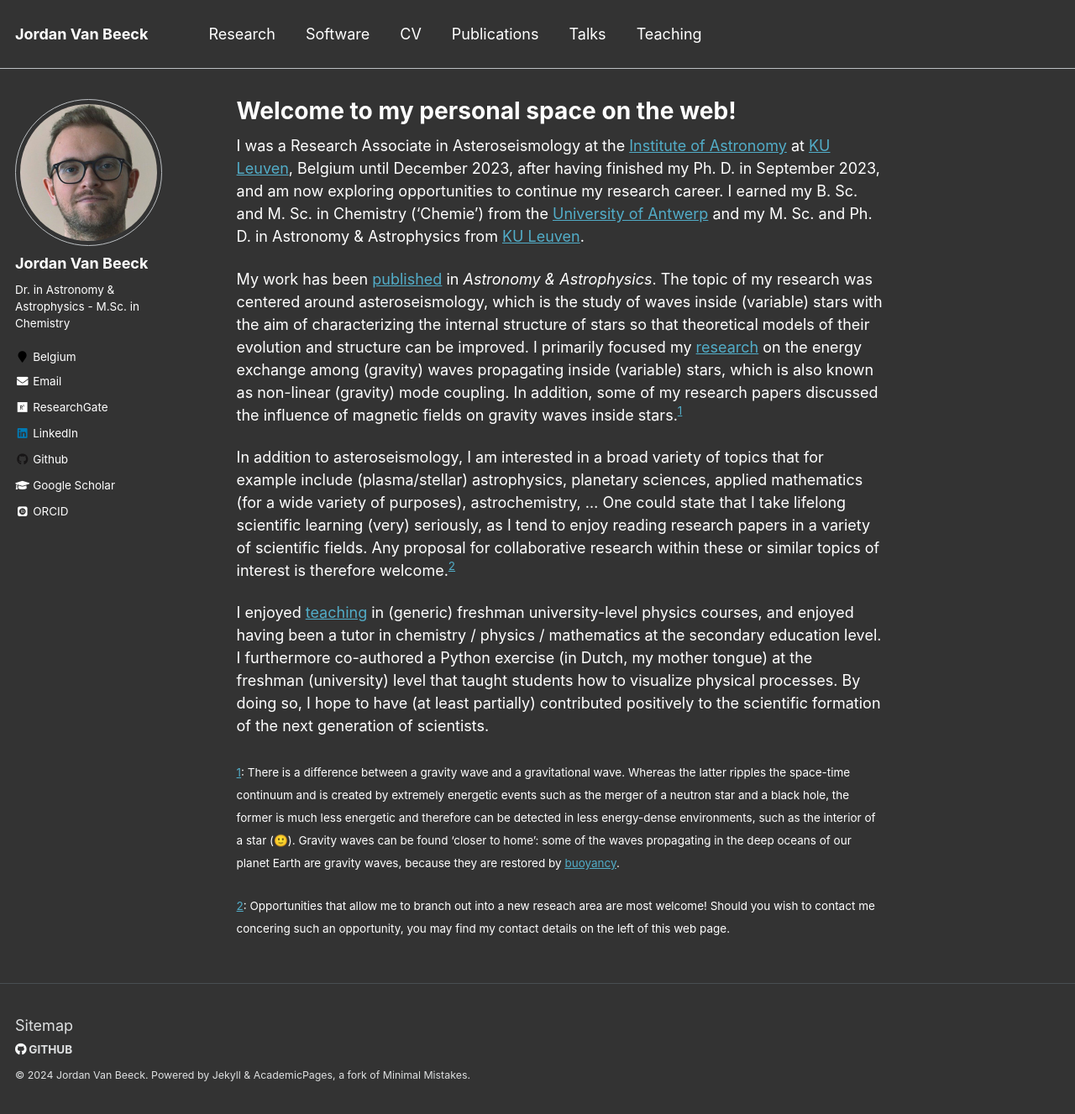
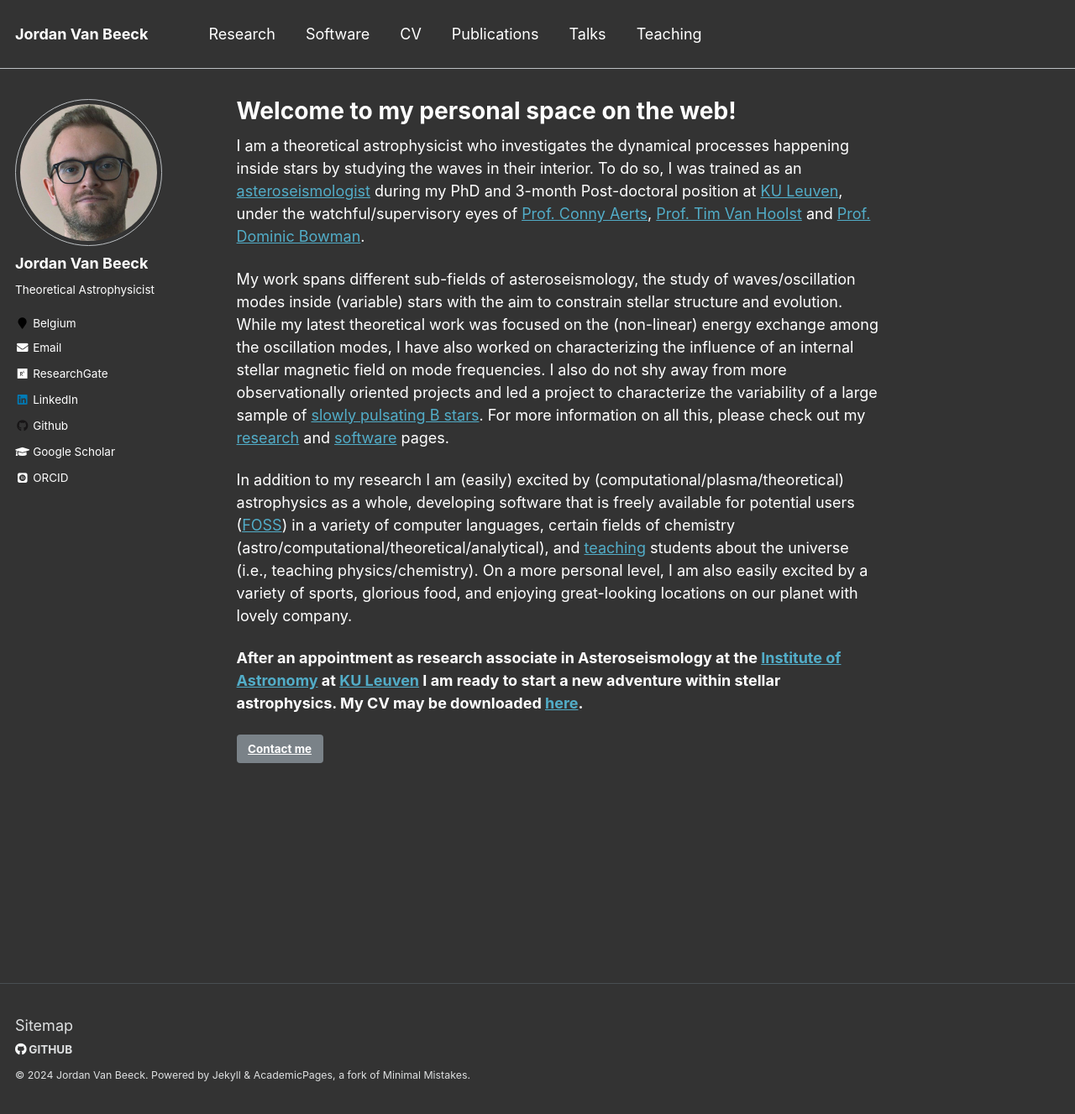
Before and after one commit to JVB11/jvb11.github.io, a Jekyll site: the page built from _pages/about.md, in a window 1280 px wide and 1327 px high. Shown: the whole window at 84% size. Built offline with Jekyll 4.4.1, drawn with Linux system fonts in a browser that asks for light colours; emoji names are drawn with the system emoji font; some web fonts are replaced.

Commit message:
adjust bio and change about page

```diff
--- a/_config.yml
+++ b/_config.yml
@@ -82,7 +82,7 @@
 author:
   name             : "Jordan Van Beeck"
   avatar           : "Jordan.jpg"
-  bio              : "Dr. in Astronomy & Astrophysics - M.Sc. in Chemistry"
+  bio              : "Theoretical Astrophysicist"
   location         : "Belgium"
   employer         :
   pubmed           :
--- a/_pages/about.md
+++ b/_pages/about.md
@@ -8,17 +8,32 @@
   - /about.html
 ---
 
-I was a Research Associate in Asteroseismology at the [Institute of Astronomy](https://fys.kuleuven.be/ster) at [KU Leuven](https://www.kuleuven.be/english/), Belgium until December 2023, after having finished my Ph. D. in September 2023, and am now exploring opportunities to continue my research career. I earned my B. Sc. and M. Sc. in Chemistry ('Chemie') from the [University of Antwerp](https://www.uantwerpen.be/en/) and my M. Sc. and Ph. D. in Astronomy & Astrophysics from [KU Leuven](https://www.kuleuven.be/english/).
+I am a theoretical astrophysicist who investigates the dynamical processes happening inside stars by studying the waves in their interior.
+To do so, I was trained as an [asteroseismologist](https://en.wikipedia.org/wiki/Asteroseismology) during my PhD and 3-month Post-doctoral position at [KU Leuven](https://www.kuleuven.be/english/), under the watchful/supervisory eyes of [Prof. Conny Aerts](https://fys.kuleuven.be/ster/staff/conny-aerts), [Prof. Tim Van Hoolst](https://www.kuleuven.be/wieiswie/en/person/00012864) and [Prof. Dominic Bowman](https://dbowman234.github.io).
 
-My work has been [published](https://jvb11.github.io/publications) in *Astronomy & Astrophysics*. The topic of my research was centered around asteroseismology, which is the study of waves inside (variable) stars with the aim of characterizing the internal structure of stars so that theoretical models of their evolution and structure can be improved. I primarily focused my [research](https://jvb11.github.io/research) on the energy exchange among (gravity) waves propagating inside (variable) stars, which is also known as non-linear (gravity) mode coupling. In addition, some of my research papers discussed the influence of magnetic fields on gravity waves inside stars.<sup id="a1">[1](#fn1)</sup>
+My work spans different sub-fields of asteroseismology, the study of waves/oscillation modes inside (variable) stars with the aim to constrain stellar structure and evolution.
+While my latest theoretical work was focused on the (non-linear) energy exchange among the oscillation modes, I have also worked on characterizing the influence of an internal stellar magnetic field on mode frequencies.
+I also do not shy away from more observationally oriented projects and led a project to characterize the variability of a large sample of [slowly pulsating B stars](https://en.wikipedia.org/wiki/Slowly_pulsating_B-type_star).
+For more information on all this, please check out my [research](https://jvb11.github.io/research) and [software](https://jvb11.github.io/software) pages.
 
-In addition to asteroseismology, I am interested in a broad variety of topics that for example include (plasma/stellar) astrophysics, planetary sciences, applied mathematics (for a wide variety of purposes), astrochemistry, ...
+In addition to my research I am (easily) excited by (computational/plasma/theoretical) astrophysics as a whole, developing software that is freely available for potential users ([FOSS](https://en.wikipedia.org/wiki/Free_and_open-source_software)) in a variety of computer languages, certain fields of chemistry (astro/computational/theoretical/analytical), and [teaching](https://jvb11.github.io/teaching) students about the universe (i.e., teaching physics/chemistry).
+On a more personal level, I am also easily excited by a variety of sports, glorious food, and enjoying great-looking locations on our planet with lovely company.
+
+**After an appointment as research associate in Asteroseismology at the [Institute of Astronomy](https://fys.kuleuven.be/ster) at [KU Leuven](https://www.kuleuven.be/english/) I am ready to start a new adventure within stellar astrophysics. My CV may be downloaded [here](https://jvb11.github.io/cv).**
+
+[Contact me](mailto:jordan.vanbeeck@protonmail.com){: .btn}
+
+<!-- I was a Research Associate in Asteroseismology at the [Institute of Astronomy](https://fys.kuleuven.be/ster) at [KU Leuven](https://www.kuleuven.be/english/), Belgium until December 2023, after having finished my Ph. D. in September 2023, and am now exploring opportunities to continue my research career. I earned my B. Sc. and M. Sc. in Chemistry ('Chemie') from the [University of Antwerp](https://www.uantwerpen.be/en/) and my M. Sc. and Ph. D. in Astronomy & Astrophysics from [KU Leuven](https://www.kuleuven.be/english/). -->
+
+<!-- My work has been [published](https://jvb11.github.io/publications) in *Astronomy & Astrophysics*. The topic of my research was centered around asteroseismology, which is the study of waves inside (variable) stars with the aim of characterizing the internal structure of stars so that theoretical models of their evolution and structure can be improved. I primarily focused my [research](https://jvb11.github.io/research) on the energy exchange among (gravity) waves propagating inside (variable) stars, which is also known as non-linear (gravity) mode coupling. In addition, some of my research papers discussed the influence of magnetic fields on gravity waves inside stars.<sup id="a1">[1](#fn1)</sup>  -->
+
+<!-- In addition to asteroseismology, I am interested in a broad variety of topics that for example include (plasma/stellar) astrophysics, planetary sciences, applied mathematics (for a wide variety of purposes), astrochemistry, ...
 One could state that I take lifelong scientific learning (very) seriously, as I tend to enjoy reading research papers in a variety of scientific fields.
-Any proposal for collaborative research within these or similar topics of interest is therefore welcome.<sup id="a2">[2](#fn2)</sup>
+Any proposal for collaborative research within these or similar topics of interest is therefore welcome.<sup id="a2">[2](#fn2)</sup>  -->
 
-I enjoyed [teaching](https://jvb11.github.io/teaching) in (generic) freshman university-level physics courses, and enjoyed having been a tutor in chemistry / physics / mathematics at the secondary education level. I furthermore co-authored a Python exercise (in Dutch, my mother tongue) at the freshman (university) level that taught students how to visualize physical processes.
-By doing so, I hope to have (at least partially) contributed positively to the scientific formation of the next generation of scientists.
+<!-- I enjoyed [teaching](https://jvb11.github.io/teaching) in (generic) freshman university-level physics courses, and enjoyed having been a tutor in chemistry / physics / mathematics at the secondary education level. I furthermore co-authored a Python exercise (in Dutch, my mother tongue) at the freshman (university) level that taught students how to visualize physical processes.
+By doing so, I hope to have (at least partially) contributed positively to the scientific formation of the next generation of scientists. -->
 
-<sub><a name="fn1">1</a>: There is a difference between a gravity wave and a gravitational wave. Whereas the latter ripples the space-time continuum and is created by extremely energetic events such as the merger of a neutron star and a black hole, the former is much less energetic and therefore can be detected in less energy-dense environments, such as the interior of a star (:slightly_smiling_face:). Gravity waves can be found 'closer to home': some of the waves propagating in the deep oceans of our planet Earth are gravity waves, because they are restored by [buoyancy](https://en.wikipedia.org/wiki/Buoyancy).</sub>
+<!-- <sub><a name="fn1">1</a>: There is a difference between a gravity wave and a gravitational wave. Whereas the latter ripples the space-time continuum and is created by extremely energetic events such as the merger of a neutron star and a black hole, the former is much less energetic and therefore can be detected in less energy-dense environments, such as the interior of a star (:slightly_smiling_face:). Gravity waves can be found 'closer to home': some of the waves propagating in the deep oceans of our planet Earth are gravity waves, because they are restored by [buoyancy](https://en.wikipedia.org/wiki/Buoyancy).</sub>
 
-<sub><a name="fn2">2</a>: Opportunities that allow me to branch out into a new reseach area are most welcome! Should you wish to contact me concering such an opportunity, you may find my contact details on the left of this web page.</sub>
+<sub><a name="fn2">2</a>: Opportunities that allow me to branch out into a new reseach area are most welcome! Should you wish to contact me concering such an opportunity, you may find my contact details on the left of this web page.</sub> -->
```
